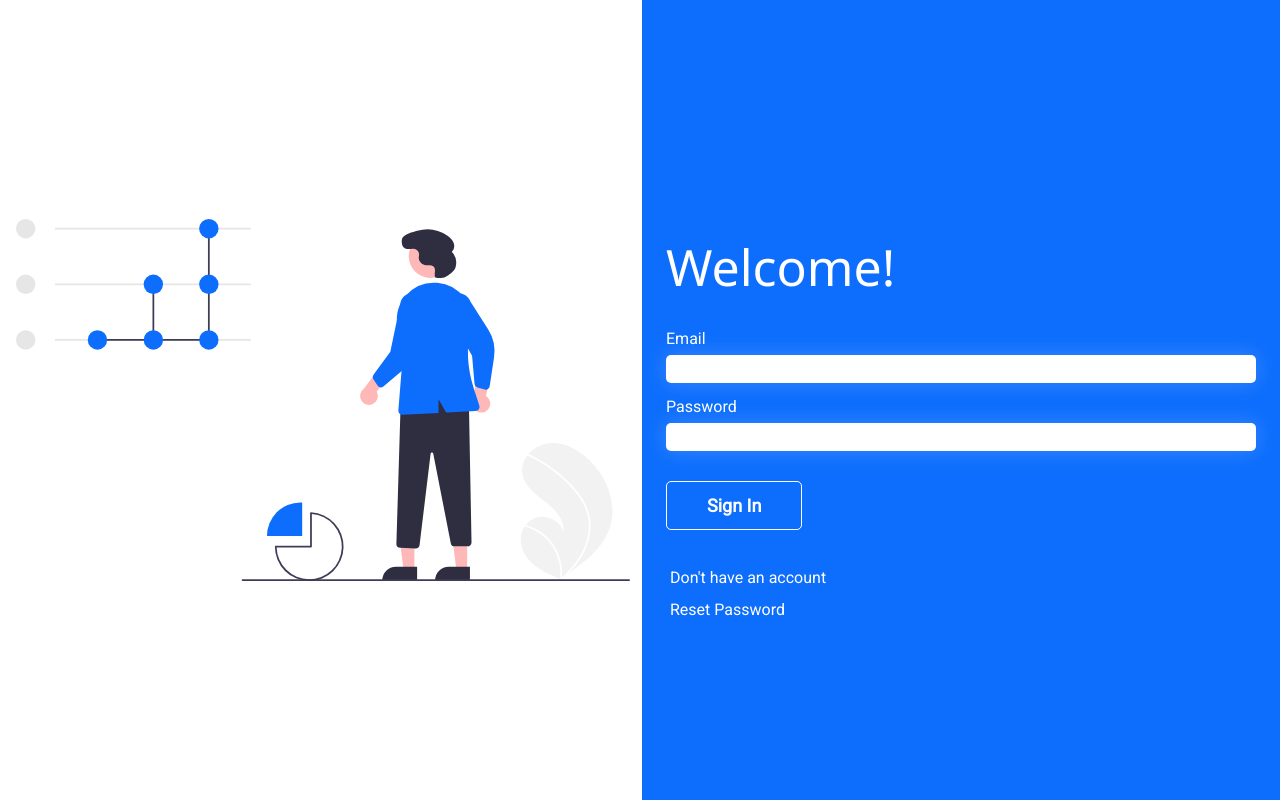
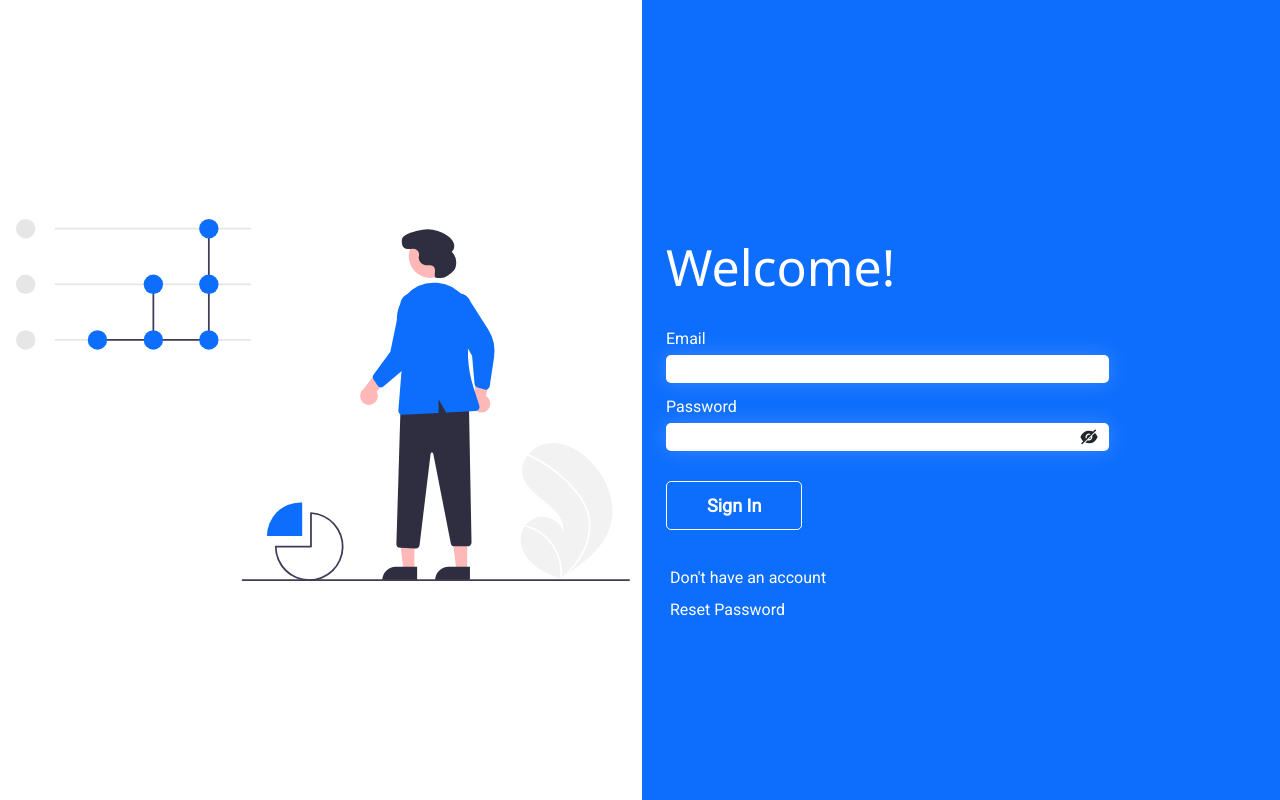
Before and after one commit to alfarouq-tech/AFT-Dashboard, a React (Create React App) app: page /login in a window 1280 px wide. Built offline with nearby package versions, Linux system fonts and the light colour scheme.

Commit message:
add toggle password show/hide functionalities

```diff
--- a/src/components/BaseInput.tsx
+++ b/src/components/BaseInput.tsx
@@ -1,19 +1,35 @@
 import React from "react";
 import { Field, ErrorMessage } from "formik";
+import { AiFillEye, AiFillEyeInvisible } from "react-icons/ai";
 
 interface Props {
   name: string;
   label: String;
   type: String;
+  togglePassword?: () => void,
 }
 
-const BaseInput = ({ name, label, type }: Props) => {
+const BaseInput = ({ name, label, type, togglePassword }: Props) => {
   return (
     <div className="form-control d-flex flex-column">
       <label className="mb-1" htmlFor={name}>
         {label}
       </label>
-      <Field type={type} id={name} name={name} />
+      <div className="position-relative w-75">
+        <Field type={type} id={name} name={name} className="w-100" />
+        {
+          (name === "password" || name === "confirm_password") && (
+            <>
+            {
+              type === "text" && <AiFillEye className="position-absolute top-50 end-0 translate-middle fs-5" onClick={togglePassword} />
+            }
+            {
+              type === "password" && <AiFillEyeInvisible className="position-absolute top-50 end-0 translate-middle fs-5" onClick={togglePassword} />
+            }
+            </>
+          )
+        }
+      </div>
       <ErrorMessage component="span" className="error" name={name} />
     </div>
   );
--- a/src/components/LogInForm.tsx
+++ b/src/components/LogInForm.tsx
@@ -15,6 +15,7 @@ import BaseInput from "./BaseInput";
 const LogInForm = () => {
   const dispatch = useAppDispatch();
   const errorMessage = useAppSelector((state) => state.auth.errorMessage);
+  const [passwordFieldType, setPasswordFieldType] = useState("password");
   const [loginErrorMessage, setLoginErrorMessage] = useState("");
 
   const resetLoginErrorMessage = () => setLoginErrorMessage("");
@@ -32,6 +33,8 @@ const LogInForm = () => {
   });
 
   const onSubmit = (values: AuthFields) => dispatch(logInWithEmailAndPassword(values.email, values.password));
+
+  const togglePassword = () => passwordFieldType === "password" ? setPasswordFieldType("text") : setPasswordFieldType("password");
 
   useEffect(() => {
     if (errorMessage === "Firebase: Error (auth/user-not-found).")
@@ -56,7 +59,7 @@ const LogInForm = () => {
               <BaseInput type="text" label="Email" name="email" />
             </div>
             <div onClick={resetLoginErrorMessage}>
-              <BaseInput type="password" label="Password" name="password" />
+              <BaseInput type={passwordFieldType} label="Password" name="password" togglePassword={togglePassword} />
             </div>
             <span className="error d-block mt-1 ms-3">{loginErrorMessage}</span>
             <button
```
